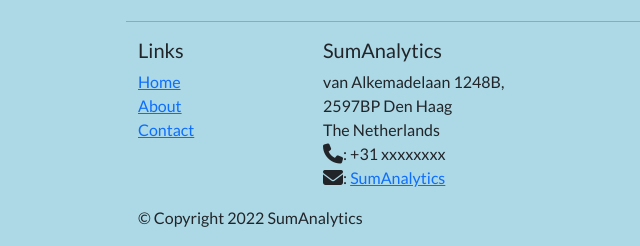
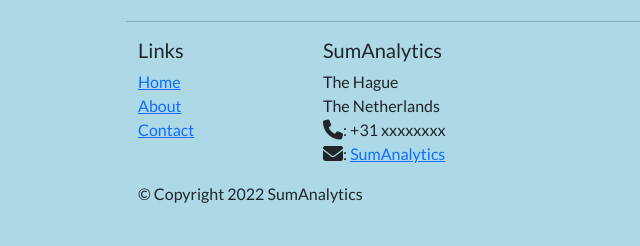
Before and after one commit to sumanabhlapibul/SumAnalytics, a plain HTML site: page about.html in a window 1280 px wide. Shown: the part 1985-2231 px from the top of the page, without its empty margins (44-684 px from the left). After the commit the page ends 2207 px from the top, so only its background shows below. Drawn offline with nearby package versions, Linux system fonts and the light colour scheme; a web font is replaced by a local one.

Commit message:
Update about.html

```diff
--- a/about.html
+++ b/about.html
@@ -107,8 +107,7 @@
                 <div class="col-6 col-sm-5">
                     <h5 id = "contactus">SumAnalytics</h5>
                     <address>
-		              van Alkemadelaan 1248B,<br>
-		              2597BP Den Haag<br>
+		              The Hague<br>
 		              The Netherlands<br>
 		              <i class="fa fa-phone fa-lg"></i>: +31 xxxxxxxx <br>
                       <i class="fa fa-envelope fa-lg"></i>:
```
